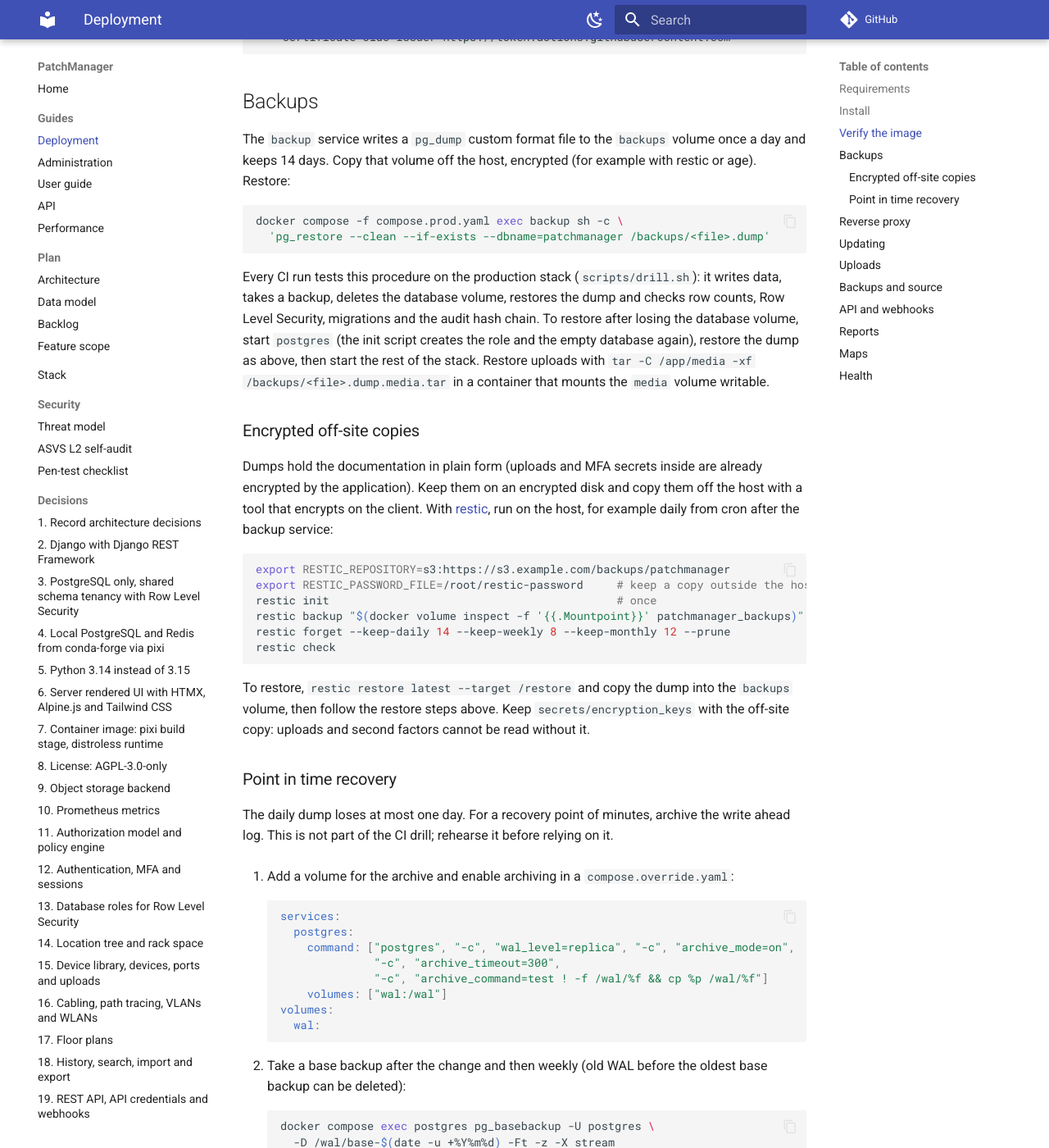
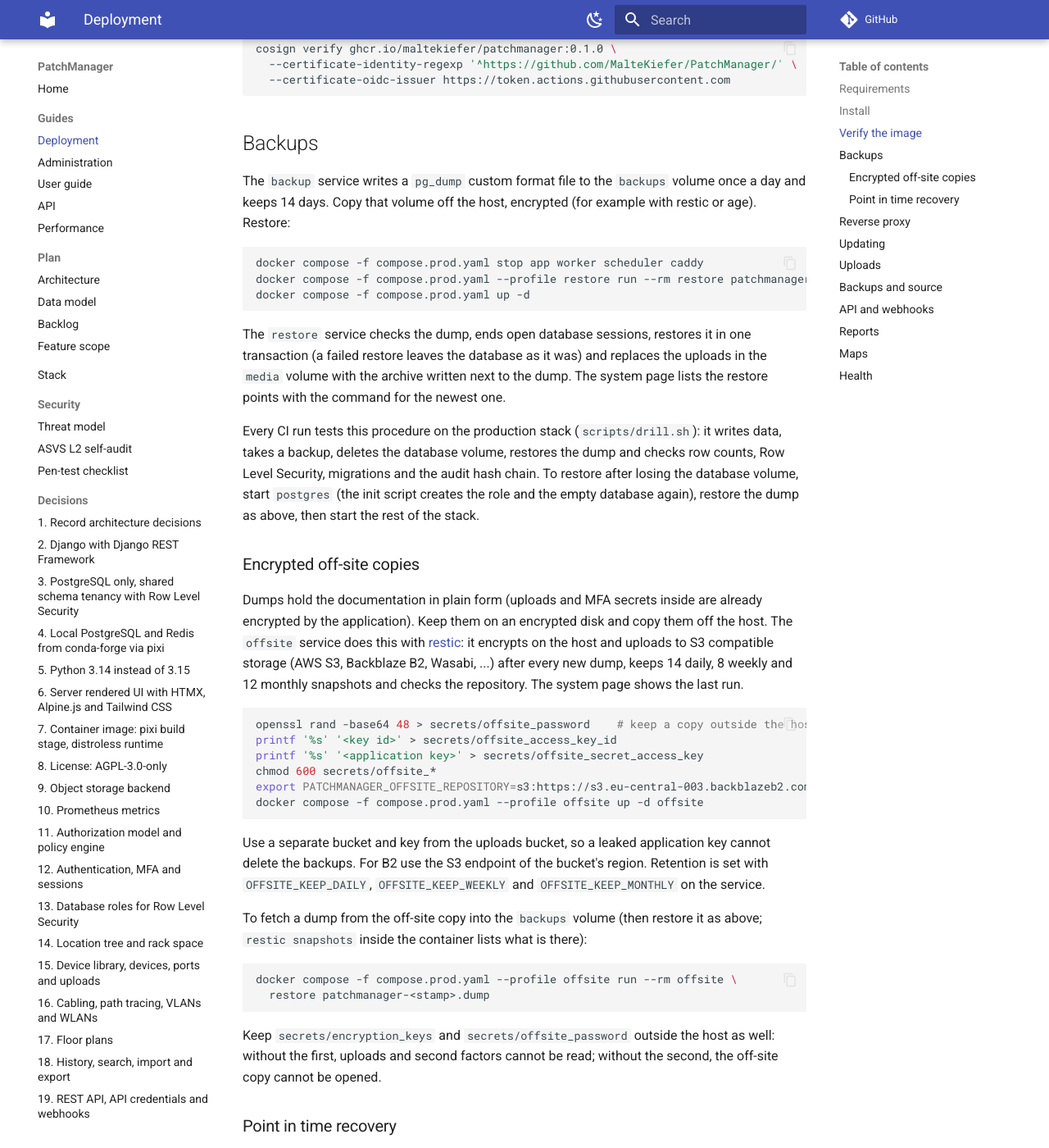
Before and after one commit to MalteKiefer/PatchManager, an MkDocs documentation site: the page built from docs/guides/deployment.md, in a window 1280 px wide and 1400 px high, scrolled down 1181 px. Shown: the whole window at 82% size. Built offline with MkDocs 1.6.1 and Material for MkDocs 9.7.7, drawn with Linux system fonts in a browser that asks for light colours; comment, search, counter and statistics services are not loaded; some of the changed text lies outside the part shown.

Commit message:
feat: S3/B2 uploads, off-site backups and one command restore (#97)
* Store uploads in S3 or B2 and copy backups off-site

Operators want uploads outside the host and backups that leave it
encrypted and come back with one command. A bucket setting switches the
attachment storage to django-storages; files stay encrypted by the
application and no ACL header is sent, which B2 rejects. A restic
service copies the backup volume to S3 compatible storage after each
dump and reports its last run on the system page. A restore service
replaces the hand written pg_restore steps, and the CI drill now uses
it, so the documented command is tested on every run.

* Let the application containers reach outside services

The backend network is internal, which also blocks outbound traffic, so
mail, SSO, webhooks, DNS provider imports, platform syncs and the new
object storage could not work in the production stack. The application
containers now also join an egress network that publishes no ports.

* Trust only Caddy's address for forwarded headers

With the application on the egress network, peers other than Caddy can
reach it, so trusting every address would let them spoof
X-Forwarded-For and dodge rate limits or falsify the audit log. Caddy
gets a fixed address on the backend network and is the only trusted
proxy; the off-site copy gets its own network.

* Keep Caddy's fixed address out of the dynamic range

Containers starting before Caddy could take 172.30.0.2, so Caddy failed
with "Address already in use". Docker now assigns dynamic addresses
from the upper half of the backend subnet only.

````diff
--- a/docs/guides/deployment.md
+++ b/docs/guides/deployment.md
@@ -2,7 +2,9 @@
 
 PatchManager runs as a Docker Compose stack: Caddy (TLS), app, worker, scheduler,
 PostgreSQL 18, Redis and a backup job. Only Caddy is reachable from outside; everything else sits on an internal
-network.
+network. The application containers also join an `egress` network without published
+ports, so they can reach mail, SSO, webhooks, object storage and platform APIs;
+restrict it with host firewall rules if your policy requires an allow list.
 
 ## Requirements
 
@@ -57,39 +59,57 @@
 or age). Restore:
 
 ```bash
-docker compose -f compose.prod.yaml exec backup sh -c \
-  'pg_restore --clean --if-exists --dbname=patchmanager /backups/<file>.dump'
+docker compose -f compose.prod.yaml stop app worker scheduler caddy
+docker compose -f compose.prod.yaml --profile restore run --rm restore patchmanager-<stamp>.dump
+docker compose -f compose.prod.yaml up -d
 ```
+
+The `restore` service checks the dump, ends open database sessions, restores it in one
+transaction (a failed restore leaves the database as it was) and replaces the uploads
+in the `media` volume with the archive written next to the dump. The system page lists
+the restore points with the command for the newest one.
 
 Every CI run tests this procedure on the production stack (`scripts/drill.sh`): it
 writes data, takes a backup, deletes the database volume, restores the dump and
 checks row counts, Row Level Security, migrations and the audit hash chain. To
 restore after losing the database volume, start `postgres` (the init script creates
 the role and the empty database again), restore the dump as above, then start the
-rest of the stack. Restore uploads with
-`tar -C /app/media -xf /backups/<file>.dump.media.tar` in a container that mounts
-the `media` volume writable.
+rest of the stack.
 
 ### Encrypted off-site copies
 
 Dumps hold the documentation in plain form (uploads and MFA secrets inside are
 already encrypted by the application). Keep them on an encrypted disk and copy them
-off the host with a tool that encrypts on the client. With
-[restic](https://restic.net), run on the host, for example daily from cron after the
-backup service:
+off the host. The `offsite` service does this with [restic](https://restic.net): it
+encrypts on the host and uploads to S3 compatible storage (AWS S3, Backblaze B2,
+Wasabi, ...) after every new dump, keeps 14 daily, 8 weekly and 12 monthly snapshots
+and checks the repository. The system page shows the last run.
 
 ```bash
-export RESTIC_REPOSITORY=s3:https://s3.example.com/backups/patchmanager
-export RESTIC_PASSWORD_FILE=/root/restic-password     # keep a copy outside the host
-restic init                                           # once
-restic backup "$(docker volume inspect -f '{{.Mountpoint}}' patchmanager_backups)"
-restic forget --keep-daily 14 --keep-weekly 8 --keep-monthly 12 --prune
-restic check
+openssl rand -base64 48 > secrets/offsite_password    # keep a copy outside the host
+printf '%s' '<key id>' > secrets/offsite_access_key_id
+printf '%s' '<application key>' > secrets/offsite_secret_access_key
+chmod 600 secrets/offsite_*
+export PATCHMANAGER_OFFSITE_REPOSITORY=s3:https://s3.eu-central-003.backblazeb2.com/<bucket>/patchmanager
+docker compose -f compose.prod.yaml --profile offsite up -d offsite
 ```
 
-To restore, `restic restore latest --target /restore` and copy the dump into the
-`backups` volume, then follow the restore steps above. Keep `secrets/encryption_keys`
-with the off-site copy: uploads and second factors cannot be read without it.
+Use a separate bucket and key from the uploads bucket, so a leaked application key
+cannot delete the backups. For B2 use the S3 endpoint of the bucket's region. Retention
+is set with `OFFSITE_KEEP_DAILY`, `OFFSITE_KEEP_WEEKLY` and `OFFSITE_KEEP_MONTHLY` on
+the service.
+
+To fetch a dump from the off-site copy into the `backups` volume (then restore it as
+above; `restic snapshots` inside the container lists what is there):
+
+```bash
+docker compose -f compose.prod.yaml --profile offsite run --rm offsite \
+  restore patchmanager-<stamp>.dump
+```
+
+Keep `secrets/encryption_keys` and `secrets/offsite_password` outside the host as
+well: without the first, uploads and second factors cannot be read; without the
+second, the off-site copy cannot be opened.
 
 ### Point in time recovery
 
@@ -135,7 +155,8 @@
 
 | Variable | Default | Meaning |
 |---|---|---|
-| `PATCHMANAGER_FORWARDED_ALLOW_IPS` | `127.0.0.1`; `*` in `compose.prod.yaml` | Proxies trusted for `X-Forwarded-Proto` and `X-Forwarded-For`. The client address (rate limits, audit log) is the rightmost `X-Forwarded-For` entry of a trusted proxy. Use `*` only when nothing but the proxy can reach the app |
+| `PATCHMANAGER_FORWARDED_ALLOW_IPS` | `127.0.0.1`; Caddy's address in `compose.prod.yaml` | Proxies trusted for `X-Forwarded-Proto` and `X-Forwarded-For`. The client address (rate limits, audit log) is the rightmost `X-Forwarded-For` entry of a trusted proxy. Use `*` only when nothing but the proxy can reach the app |
+| `PATCHMANAGER_BACKEND_SUBNET` / `PATCHMANAGER_BACKEND_IP_RANGE` / `PATCHMANAGER_PROXY_IP` | `172.30.0.0/24` / `172.30.0.128/25` / `172.30.0.2` | Subnet of the internal network, the range Docker assigns from, and Caddy's fixed address outside that range, the only proxy the app trusts; change all three if the subnet is taken on the host |
 
 ## Updating
 
@@ -147,12 +168,27 @@
 ## Uploads
 
 Photos and files are stored encrypted in the `media` volume (`/app/media`) and are
-included in the daily backup archive. Limits and scanning:
+included in the daily backup archive. Set `PATCHMANAGER_S3_BUCKET` to keep them in
+S3 compatible object storage instead (AWS S3, Backblaze B2, Wasabi, Ceph, Garage).
+The application encrypts every file before it leaves the process, so the provider
+only sees ciphertext. Keep the bucket private and turn on object versioning or a
+retention lock there: the database backup does not contain the files. Limits and
+scanning:
 
 | Variable | Default | Meaning |
 |---|---|---|
 | `PATCHMANAGER_UPLOAD_MAX_MB` | `20` | Maximum upload size (Caddy limits request bodies to 25 MB) |
 | `PATCHMANAGER_CLAMD_HOST` / `PATCHMANAGER_CLAMD_PORT` | unset / `3310` | Scan uploads with clamd; uploads fail while it is unreachable |
+| `PATCHMANAGER_S3_BUCKET` | unset | Store uploads in this bucket instead of the `media` volume |
+| `PATCHMANAGER_S3_ENDPOINT_URL` | AWS | Provider endpoint, https only, for example `https://s3.eu-central-003.backblazeb2.com` |
+| `PATCHMANAGER_S3_REGION` | unset | Region, for example `eu-central-003` for B2 |
+| `PATCHMANAGER_S3_ACCESS_KEY_ID` / `PATCHMANAGER_S3_SECRET_ACCESS_KEY_FILE` | required with a bucket | Application key; give it access to this bucket only (B2: a key restricted to the bucket) |
+| `PATCHMANAGER_S3_PREFIX` | `attachments` | Folder inside the bucket |
+| `PATCHMANAGER_S3_ADDRESSING_STYLE` | provider default | `path` for servers without virtual host buckets |
+
+Switching an existing installation to a bucket: copy the files first, for example
+`rclone copy` of the `media` volume's `attachments` folder into the bucket prefix,
+then set the variables and restart `app` and `worker`.
 
 ## Backups and source
 
--- a/mkdocs.yml
+++ b/mkdocs.yml
@@ -73,3 +73,4 @@
       - adr/0031-vendor-configuration-readers.md
       - adr/0032-servers-virtualisation-storage.md
       - adr/0033-api-token-limits.md
+      - adr/0034-object-storage-and-offsite-backups.md
--- a/pixi.toml
+++ b/pixi.toml
@@ -41,6 +41,8 @@
 pysaml2 = ">=7.5.5,<8"
 libxmlsec1 = ">=1.3.12,<2"
 python-ldap = ">=3.4.8,<4"
+django-storages = ">=1.14.6,<2"
+boto3 = ">=1.43.114,<2"
 
 [tasks]
 check = "python -m django check --deploy --fail-level WARNING"
--- a/pyproject.toml
+++ b/pyproject.toml
@@ -70,5 +70,5 @@
 
 # No type information published for these libraries.
 [[tool.mypy.overrides]]
-module = ["celery", "celery.*", "qrcode", "qrcode.*", "defusedxml", "defusedxml.*", "pypdfium2", "pypdfium2.*", "openpyxl", "openpyxl.*", "reportlab", "reportlab.*", "saml2", "saml2.*", "ldap", "ldap.*"]
+module = ["celery", "celery.*", "qrcode", "qrcode.*", "defusedxml", "defusedxml.*", "pypdfium2", "pypdfium2.*", "openpyxl", "openpyxl.*", "reportlab", "reportlab.*", "saml2", "saml2.*", "ldap", "ldap.*", "botocore", "botocore.*", "storages", "storages.*"]
 ignore_missing_imports = true
````
Also changed, not shown: CHANGELOG.md (+8 -0 lines), compose.prod.yaml (+61 -4 lines), docs/adr/0009-object-storage.md (+1 -1 lines), docs/adr/0034-object-storage-and-offsite-backups.md (added, +37 -0 lines), src/patchmanager/templates/manage/system.html (+6 -1 lines), 9 other files.
